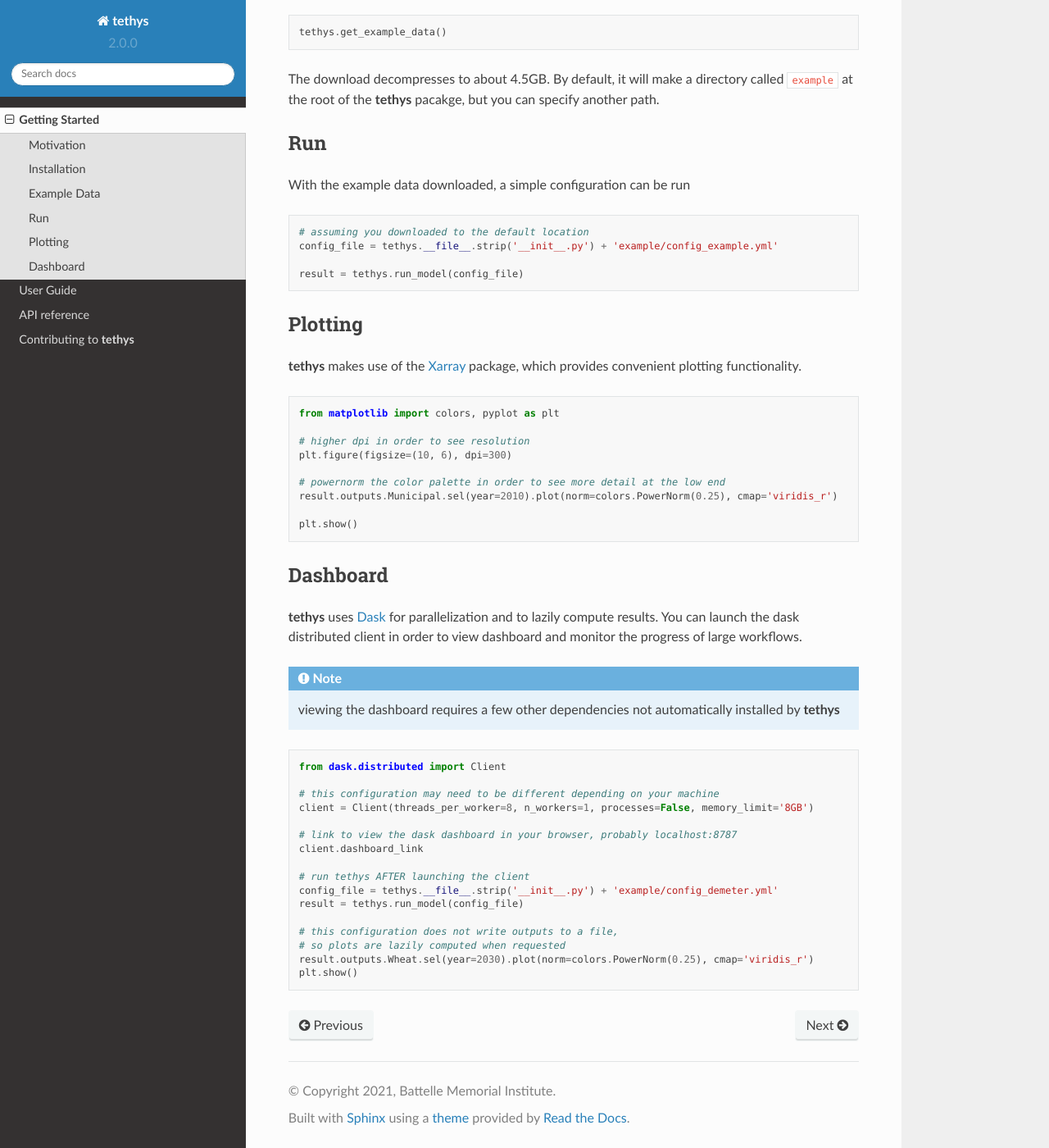
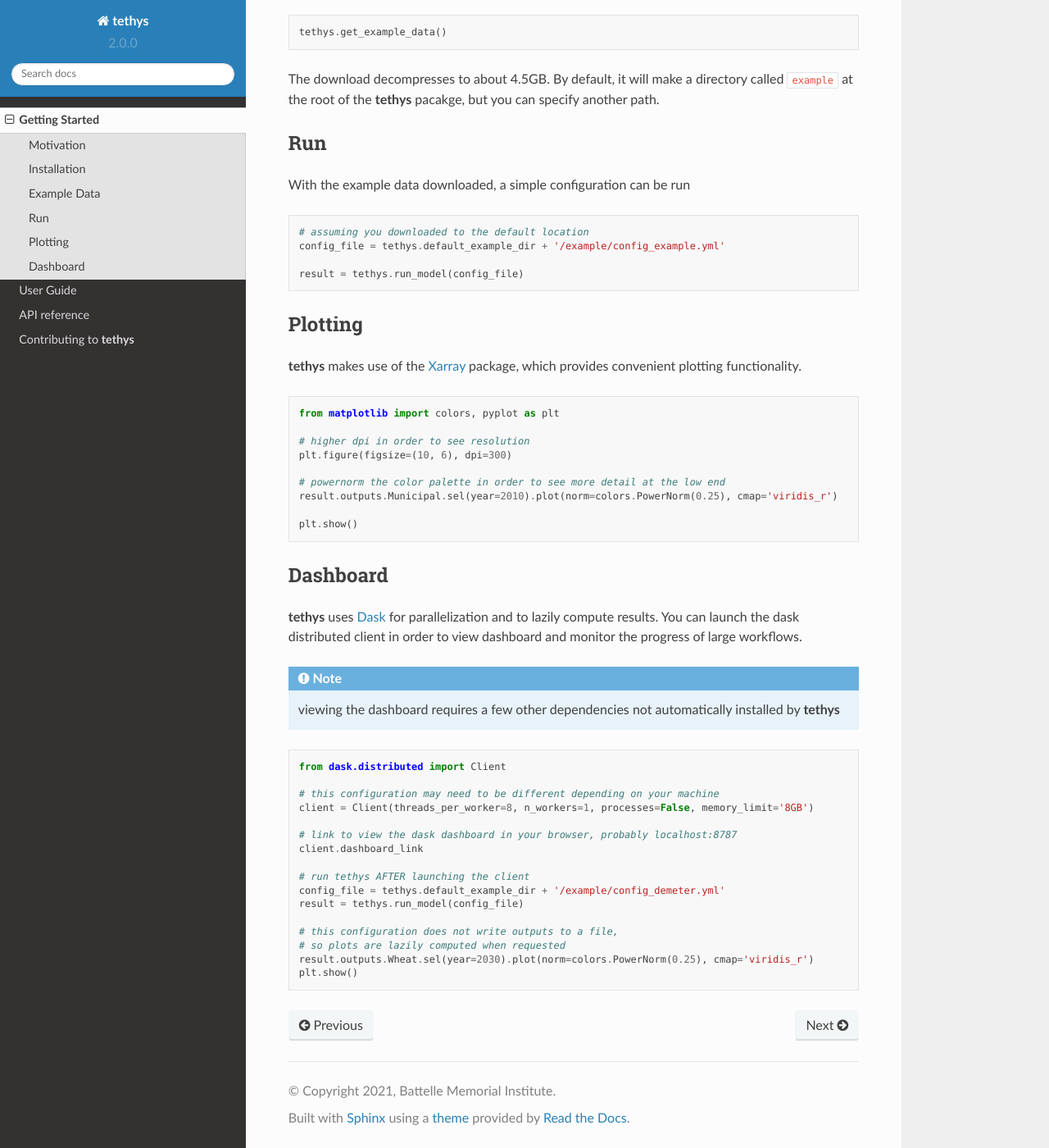
Before and after one commit to JGCRI/tethys, a Sphinx documentation site: the page built from docs/source/getting_started.rst, in a window 1280 px wide and 1400 px high, scrolled down 1395 px. Shown: the whole window at 82% size. Built offline with Sphinx 7.4.7 and the Read the Docs theme 2.0.0, drawn with Linux system fonts in a browser that asks for light colours; formulas are drawn with MathJax 3; pages that are not in the unit, such as notebooks, are missing from menus.

Commit message:
removing usage of __file__

```diff
--- a/docs/source/getting_started.rst
+++ b/docs/source/getting_started.rst
@@ -55,7 +55,7 @@ With the example data downloaded, a simple configuration can be run
 .. code-block:: python
 
   # assuming you downloaded to the default location
-  config_file = tethys.__file__.strip('__init__.py') + 'example/config_example.yml'
+  config_file = tethys.default_example_dir + '/example/config_example.yml'
 
   result = tethys.run_model(config_file)
 
@@ -94,7 +94,7 @@ Dashboard
   client.dashboard_link
 
   # run tethys AFTER launching the client
-  config_file = tethys.__file__.strip('__init__.py') + 'example/config_demeter.yml'
+  config_file = tethys.default_example_dir + '/example/config_demeter.yml'
   result = tethys.run_model(config_file)
 
   # this configuration does not write outputs to a file,
--- a/tethys/__init__.py
+++ b/tethys/__init__.py
@@ -1,4 +1,4 @@
 from .model import *
-from .utils.install_supplement import get_example_data
+from .utils.install_supplement import get_example_data, default_example_dir
 
 __version__ = "2.0.0"
```
Also changed, not shown: 1 other file.
